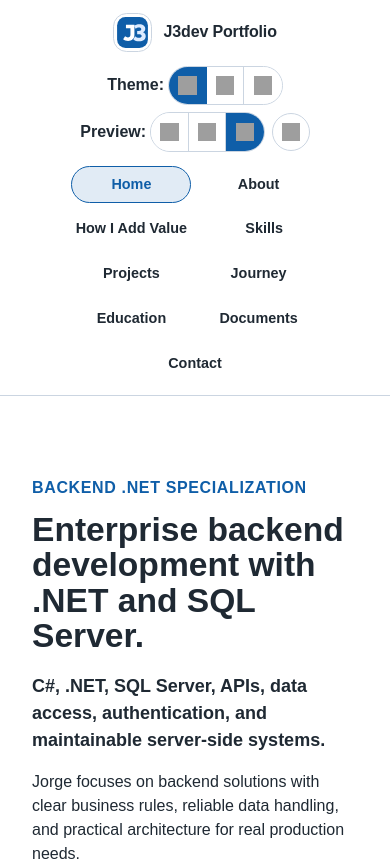
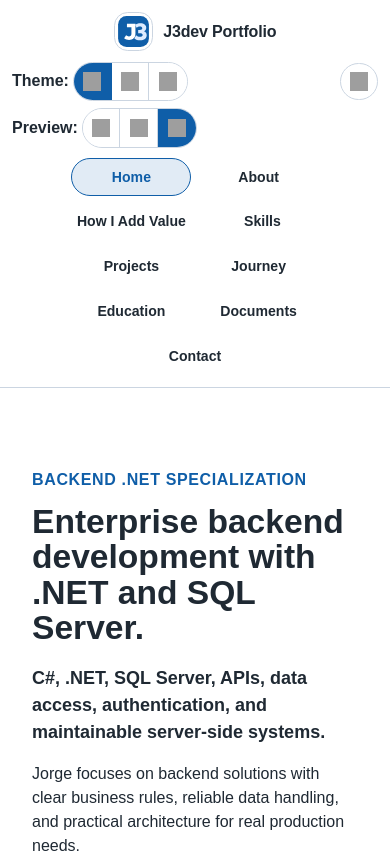
Before and after one commit to jorgejaimes085GH/J3dev-portfolio, an Angular app: page / in a window 390 px wide. Shown: the top 861 px of the page. Built offline with nearby package versions, Linux system fonts and the light colour scheme; grey boxes are pictures that could not be loaded.

Commit message:
Refine header spacing layout

```diff
--- a/src/app/layout/navbar/navbar.scss
+++ b/src/app/layout/navbar/navbar.scss
@@ -22,12 +22,12 @@
 .site-header__inner {
   width: min(100%, 94rem);
   margin: 0 auto;
-  padding: 0.8rem 1.1rem;
+  padding: 0.75rem clamp(1rem, 2vw, 1.35rem);
   display: grid;
-  grid-template-columns: minmax(11rem, auto) minmax(0, 1fr) auto;
+  grid-template-columns: minmax(12rem, 15rem) minmax(42rem, 1fr) minmax(17rem, auto);
   grid-template-areas: 'brand nav tools';
   align-items: center;
-  gap: 0.85rem clamp(1rem, 2.4vw, 2rem);
+  gap: 0.75rem clamp(1.25rem, 2.8vw, 2.65rem);
 }
 
 .site-header__brand,
@@ -42,8 +42,9 @@
 
 .site-header__brand {
   grid-area: brand;
-  gap: 0.7rem;
-  min-width: max-content;
+  gap: 0.65rem;
+  min-width: 0;
+  max-width: 15rem;
   color: var(--app-text-color);
   font-weight: 700;
   letter-spacing: -0.01em;
@@ -118,15 +119,21 @@
   white-space: nowrap;
 }
 
+.site-header__brand-text {
+  overflow: hidden;
+  text-overflow: ellipsis;
+}
+
 .site-header__nav {
   grid-area: nav;
   min-width: 0;
+  justify-self: stretch;
 }
 
 .site-nav__list {
   flex-wrap: wrap;
   justify-content: center;
-  gap: 0.3rem;
+  gap: 0.35rem clamp(0.35rem, 0.7vw, 0.65rem);
   list-style: none;
   margin: 0;
   padding: 0;
@@ -134,18 +141,18 @@
 
 .site-nav__link {
   justify-content: center;
-  min-width: clamp(4.25rem, 5.1vw, 5.45rem);
+  min-width: clamp(4.2rem, 4.7vw, 5.35rem);
   min-height: 2.35rem;
-  padding: 0.4rem 0.55rem;
+  padding: 0.4rem clamp(0.52rem, 0.6vw, 0.72rem);
   border: 1px solid transparent;
   color: var(--app-text-color);
-  font-size: 0.9rem;
+  font-size: 0.88rem;
   font-weight: 650;
   text-decoration: none;
 }
 
 .site-nav__link--long {
-  min-width: clamp(7rem, 7.6vw, 8.35rem);
+  min-width: clamp(7.25rem, 7.25vw, 8.45rem);
   white-space: normal;
 }
 
@@ -165,10 +172,23 @@
 
 .site-header__tools {
   grid-area: tools;
-  flex-wrap: wrap;
-  justify-content: flex-end;
-  gap: 0.65rem;
-  min-width: max-content;
+  display: grid;
+  grid-template-columns: minmax(0, max-content) auto;
+  grid-template-areas:
+    'theme pin'
+    'preview pin';
+  align-items: center;
+  justify-content: end;
+  gap: 0.35rem 0.65rem;
+  min-width: 0;
+}
+
+.site-header__tools app-theme-switcher {
+  grid-area: theme;
+}
+
+.site-header__tools app-viewport-switcher {
+  grid-area: preview;
 }
 
 .site-header__pin-toggle {
@@ -187,27 +207,40 @@
   height: 1.15rem;
 }
 
-@media (max-width: 1320px) {
+@media (max-width: 1240px) {
   .site-header__inner {
     grid-template-columns: minmax(12rem, 1fr) auto;
-    grid-template-areas: 'brand tools' 'nav nav';
+    grid-template-areas:
+      'brand tools'
+      'nav nav';
+    row-gap: 0.65rem;
+  }
+
+  .site-header__brand {
+    max-width: none;
+  }
+
+  .site-nav__list {
+    justify-content: center;
   }
 }
 
 @media (max-width: 820px) {
   .site-header__inner {
     grid-template-columns: 1fr;
-    grid-template-areas: 'brand' 'tools' 'nav';
+    grid-template-areas:
+      'brand'
+      'tools'
+      'nav';
   }
 
   .site-header__brand,
-  .site-header__tools,
   .site-nav__list {
     justify-content: center;
   }
 
   .site-header__tools {
-    min-width: 0;
+    justify-content: center;
   }
 
   .site-nav__link {
@@ -216,6 +249,14 @@
 
   .site-nav__link--long {
     min-width: 7.8rem;
+  }
+}
+
+@media (max-width: 560px) {
+  .site-header__tools {
+    width: 100%;
+    grid-template-columns: minmax(0, 1fr) auto;
+    justify-content: stretch;
   }
 }
 
```
